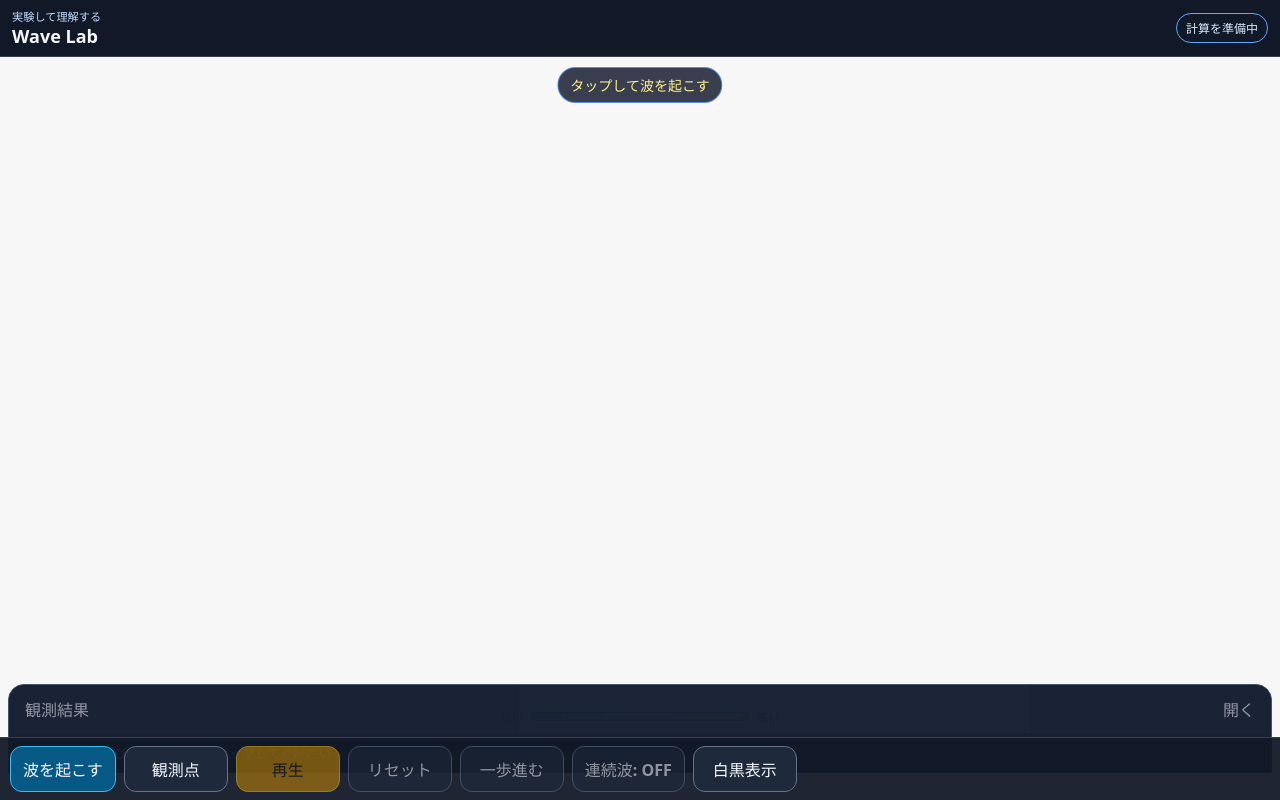
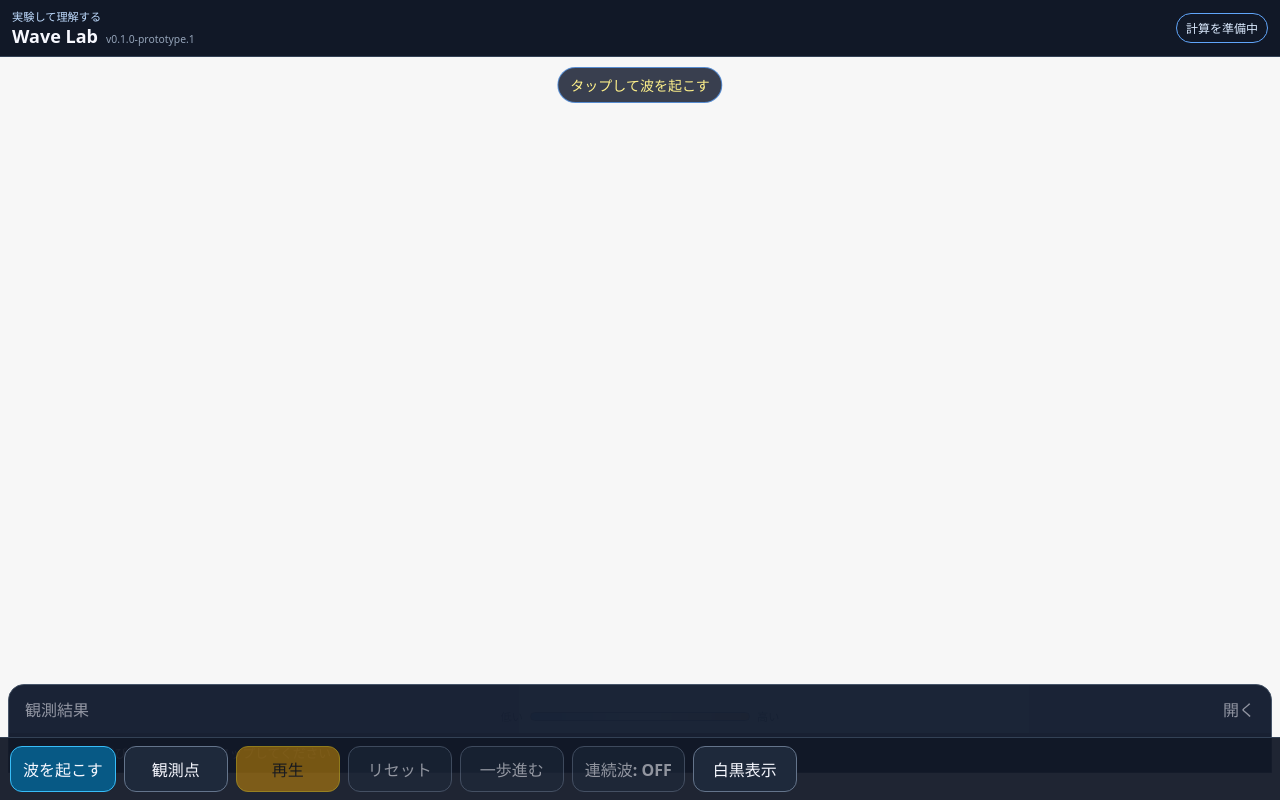
Before and after one commit to mifuji310-max/wave-lab, a React (Vite) app: page / in a window 1280 px wide. Built offline with nearby package versions, Linux system fonts and the light colour scheme.

Commit message:
Show prototype version and lengthen waves

```diff
--- a/package.json
+++ b/package.json
@@ -1,7 +1,7 @@
 {
   "name": "wave-lab",
   "private": true,
-  "version": "0.0.0",
+  "version": "0.1.0-prototype.1",
   "type": "module",
   "scripts": {
     "dev": "vite",
--- a/src/app/App.css
+++ b/src/app/App.css
@@ -70,6 +70,17 @@ button:disabled {
 h1 {
   margin: 0;
   font-size: 1.125rem;
+}
+
+.title-row {
+  display: flex;
+  align-items: baseline;
+  gap: 8px;
+}
+
+.version-label {
+  color: #94a3b8;
+  font-size: 0.65rem;
 }
 
 .status {
--- a/src/app/App.tsx
+++ b/src/app/App.tsx
@@ -2,6 +2,7 @@ import { useEffect, useRef, useState } from "react";
 import { ObservationPanel } from "../observation/ObservationPanel";
 import type { SolverConfig } from "../physics/solver";
 import { WaveCanvas } from "../renderer/WaveCanvas";
+import { appVersion } from "../shared/version";
 import {
   SimulationController,
   type ObservationSample,
@@ -111,7 +112,10 @@ export function App() {
       <header className="app-header">
         <div>
           <p className="eyebrow">実験して理解する</p>
-          <h1>Wave Lab</h1>
+          <div className="title-row">
+            <h1>Wave Lab</h1>
+            <span className="version-label">v{appVersion}</span>
+          </div>
         </div>
         <p className="status" aria-live="polite">
           {statusLabels[simulationStatus]}
--- a/src/physics/solver.ts
+++ b/src/physics/solver.ts
@@ -89,7 +89,7 @@ export function injectBipolarPulse(
   row: number,
   amplitude: number,
 ): void {
-  const radiusCells = 5;
+  const radiusCells = 10;
 
   for (let offsetRow = -radiusCells; offsetRow <= radiusCells; offsetRow += 1) {
     for (let offsetColumn = -radiusCells; offsetColumn <= radiusCells; offsetColumn += 1) {
@@ -103,7 +103,7 @@ export function injectBipolarPulse(
       const distanceSquared = offsetColumn ** 2 + offsetRow ** 2;
       // A zero-mean, Mexican-hat-like packet makes a crest and trough visible
       // from a single tap. It is an initial condition, not the final source.
-      const kernelWeight = (1 - distanceSquared / 6) * Math.exp(-distanceSquared / 6);
+      const kernelWeight = (1 - distanceSquared / 24) * Math.exp(-distanceSquared / 24);
       state.current[toIndex(config, targetColumn, targetRow)] += amplitude * kernelWeight;
     }
   }
--- /dev/null
+++ b/src/shared/version.ts
@@ -0,0 +1 @@
+export const appVersion = "0.1.0-prototype.1";
--- a/src/workers/simulation.worker.ts
+++ b/src/workers/simulation.worker.ts
@@ -108,7 +108,10 @@ function stepAndEmit(): void {
   const currentConfig = requireConfig();
 
   if (continuousSourceEnabled) {
-    const sourceAmplitude = Math.sin(currentState.simulationTimeSeconds * 10) * 0.16;
+    // With c = 1 cell/s, this angular frequency produces a wavelength of
+    // approximately 24 cells, which is long enough to resolve clearly.
+    const sourceAngularFrequency = (2 * Math.PI) / 24;
+    const sourceAmplitude = Math.sin(currentState.simulationTimeSeconds * sourceAngularFrequency) * 0.12;
     injectBipolarPulse(
       currentState,
       currentConfig,
```
Also changed, not shown: 1 other file (tests, documents, lock files or other folders).
